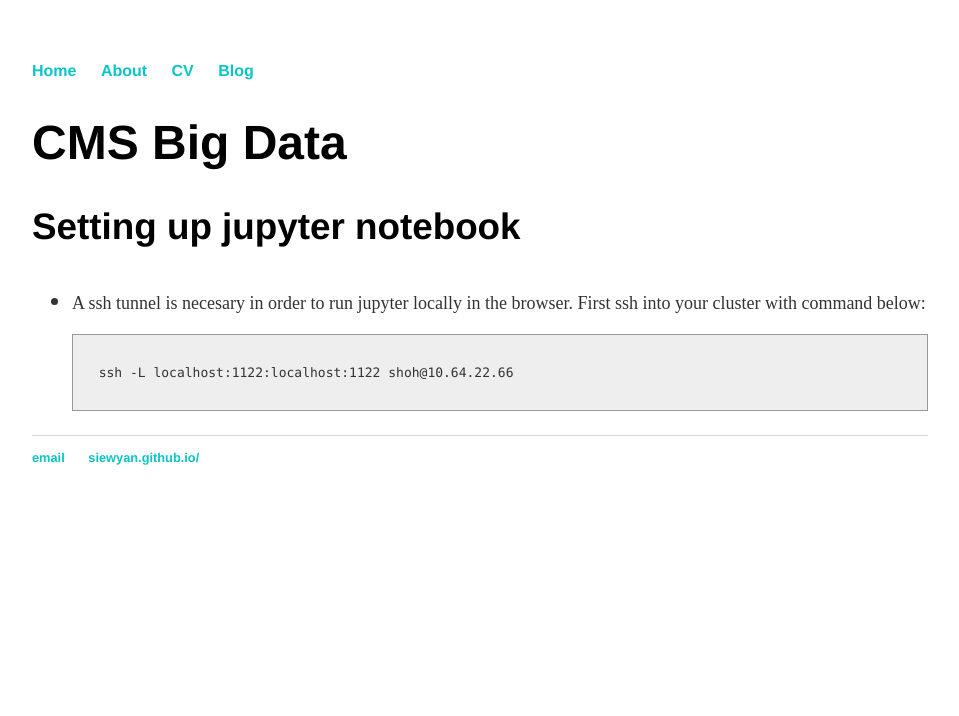
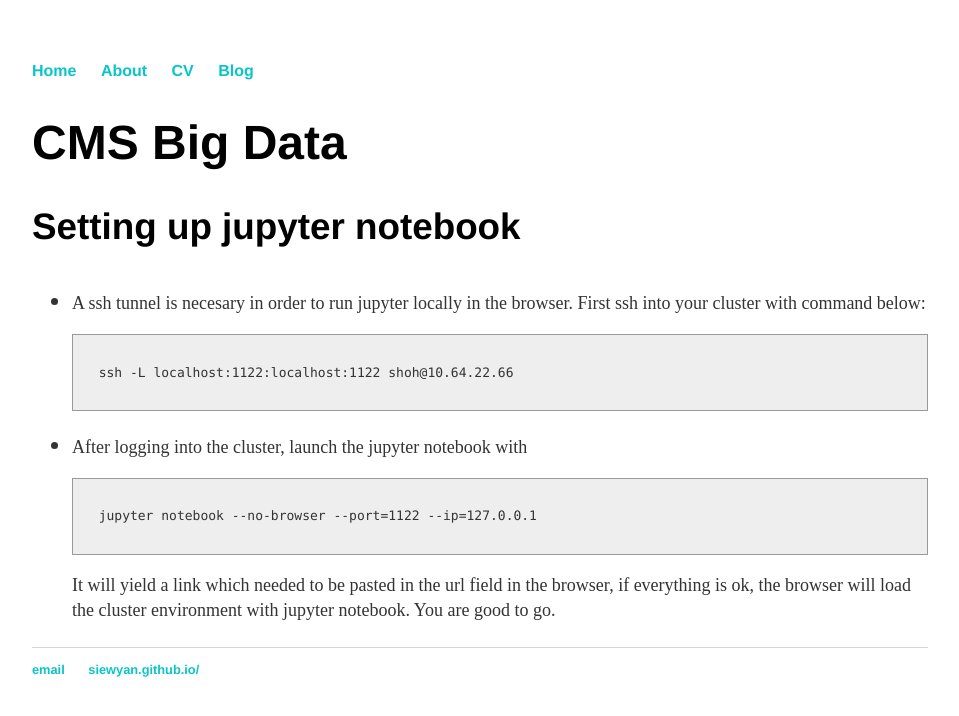
Before and after one commit to SiewYan/SiewYan.github.io, a Jekyll site: the page built from projects/CMSBigData.html, in a window 1280 px wide. Shown: the top 716 px of the page, without its empty margins (160-1119 px from the left). Built offline with Jekyll 4.4.1, drawn with Linux system fonts in a browser that asks for light colours; nearby versions of some CDN libraries.

Commit message:
Update CMSBigData.html

```diff
--- a/projects/CMSBigData.html
+++ b/projects/CMSBigData.html
@@ -3,12 +3,17 @@ layout: default
 title: CMS Big Data
 ---
 
-  <h1>CMS Big Data</h1>
-
-  <h3>Setting up jupyter notebook</h3>
-  <ul>
+<h1>CMS Big Data</h1>
+<h3>Setting up jupyter notebook</h3>
+<ul>
   <li><p>A ssh tunnel is necesary in order to run jupyter locally in the browser. First ssh into your cluster with command below:</p>
- <pre><code>
+  <pre><code>
   ssh -L localhost:1122:localhost:1122 shoh@10.64.22.66
- </code></pre>
+  </code></pre>
+  <li><p>After logging into the cluster, launch the jupyter notebook with</p>
+  <pre><code>
+  jupyter notebook --no-browser --port=1122 --ip=127.0.0.1
+  </code></pre>
+  <p>It will yield a link which needed to be pasted in the url field in the browser, if everything is ok, the browser will load the cluster
+    environment with jupyter notebook. You are good to go.</p>
 </ul>
```
